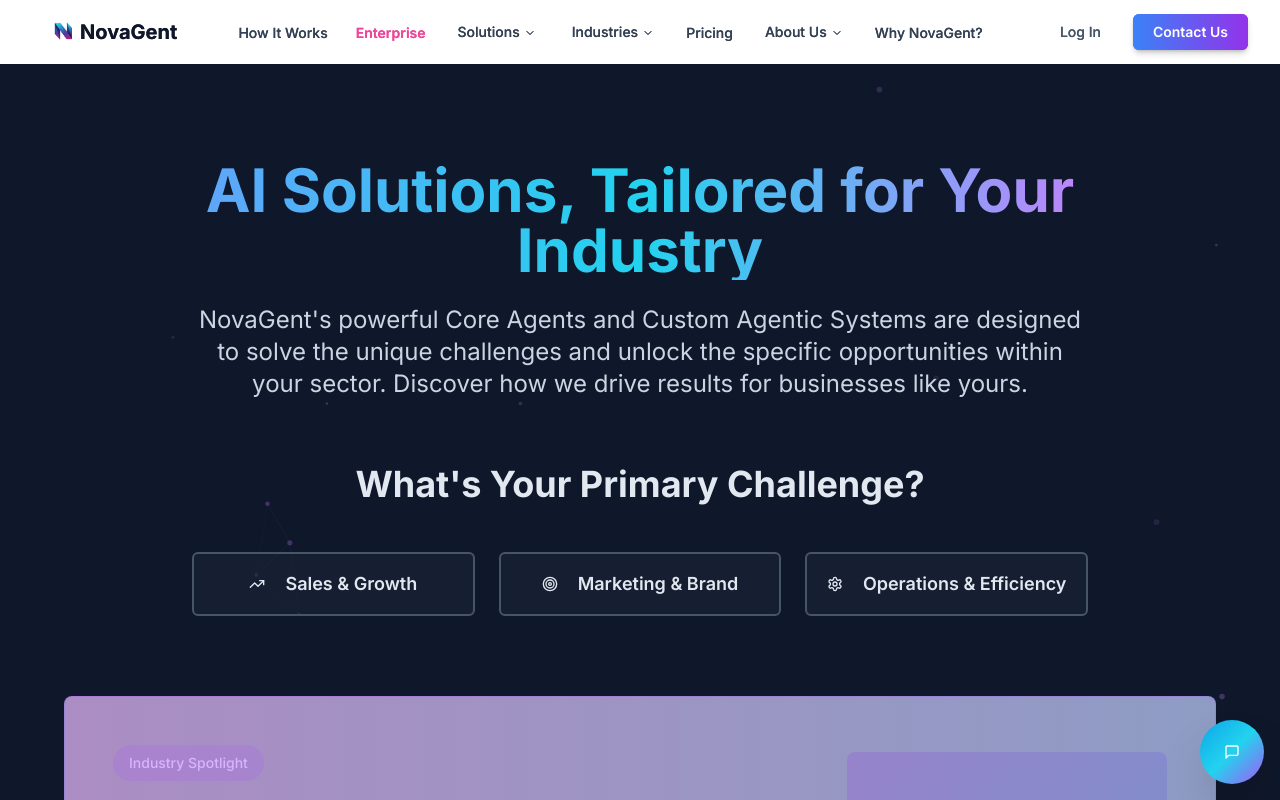
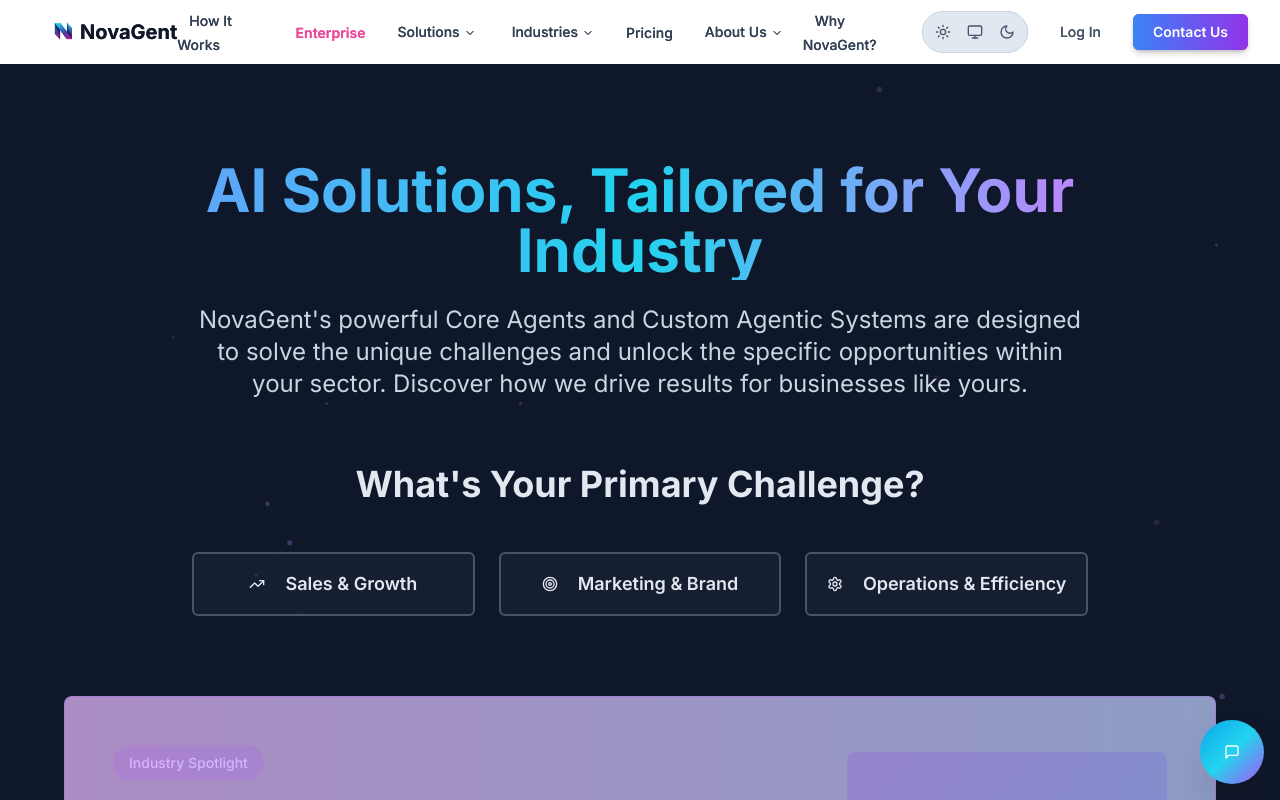
Before and after one commit to NovaGent-io/novagent-website, a Next.js app: page /industries in a window 1280 px wide. Shown: the top 800 px of the page. Built offline with nearby package versions, Linux system fonts and the light colour scheme.

Commit message:
LightModeTrigger

```diff
--- a/components/main-navigation.tsx
+++ b/components/main-navigation.tsx
@@ -50,6 +50,7 @@ import {
   type LucideIcon,
 } from "lucide-react"
 import { cn } from "@/lib/utils"
+import { ThemeToggle } from '@/components/theme-toggle'
 
 const getNavItemClasses = (
   currentPathname: string,
@@ -504,6 +505,10 @@ export function MainNavigation() {
         </NavigationMenu>
 
         <div className="flex items-center gap-2 sm:gap-4">
+          {/* Theme Toggle for Desktop View */}
+          <div className="hidden lg:flex">
+             <ThemeToggle />
+          </div>
           <Button
             asChild
             variant="ghost"
@@ -759,6 +764,10 @@ export function MainNavigation() {
                   </SheetClose>
                 </nav>
                 <div className="border-t border-slate-200 dark:border-slate-800 p-4 space-y-3">
+                  {/* Theme Toggle for Mobile View */}
+                  <div className="flex justify-center pt-2 pb-4">
+                    <ThemeToggle />
+                  </div>
                   <Button
                     asChild
                     variant="ghost"
--- /dev/null
+++ b/components/theme-toggle.tsx
@@ -0,0 +1,59 @@
+'use client'
+
+import * as React from 'react'
+import { Moon, Sun, Monitor } from 'lucide-react'
+import { useTheme } from 'next-themes'
+
+export function ThemeToggle() {
+  const [mounted, setMounted] = React.useState(false)
+  const { theme, setTheme } = useTheme()
+
+  // Prevent hydration mismatch
+  React.useEffect(() => {
+    setMounted(true)
+  }, [])
+
+  if (!mounted) {
+    return null
+  }
+
+  return (
+    <div className="flex items-center bg-slate-200 dark:bg-slate-800/50 backdrop-blur-sm rounded-full p-1 border border-slate-300 dark:border-slate-700/50">
+      <button
+        onClick={() => setTheme('light')}
+        className={`p-2 rounded-full transition-all duration-200 ${
+          theme === 'light'
+            ? 'bg-gradient-to-r from-blue-500 to-purple-600 text-white shadow-lg shadow-purple-500/25'
+            : 'text-slate-600 dark:text-slate-400 hover:text-slate-800 dark:hover:text-slate-300'
+        }`}
+        aria-label="Light mode"
+      >
+        <Sun size={16} />
+      </button>
+
+      <button
+        onClick={() => setTheme('system')}
+        className={`p-2 rounded-full transition-all duration-200 ${
+          theme === 'system'
+            ? 'bg-gradient-to-r from-blue-600 to-purple-600 text-white shadow-lg shadow-purple-500/25'
+            : 'text-slate-600 dark:text-slate-400 hover:text-slate-800 dark:hover:text-slate-300'
+        }`}
+        aria-label="System mode"
+      >
+        <Monitor size={16} />
+      </button>
+
+      <button
+        onClick={() => setTheme('dark')}
+        className={`p-2 rounded-full transition-all duration-200 ${
+          theme === 'dark'
+            ? 'bg-gradient-to-r from-purple-600 to-pink-600 text-white shadow-lg shadow-pink-500/25'
+            : 'text-slate-600 dark:text-slate-400 hover:text-slate-800 dark:hover:text-slate-300'
+        }`}
+        aria-label="Dark mode"
+      >
+        <Moon size={16} />
+      </button>
+    </div>
+  )
+}
```
